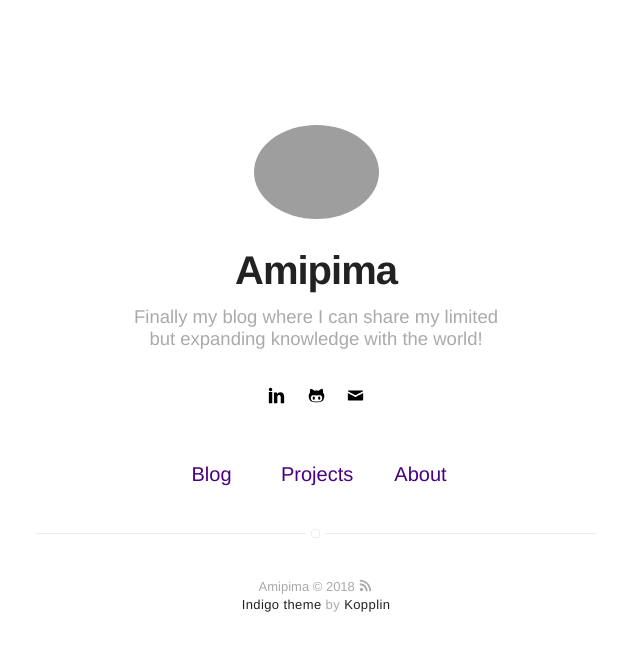
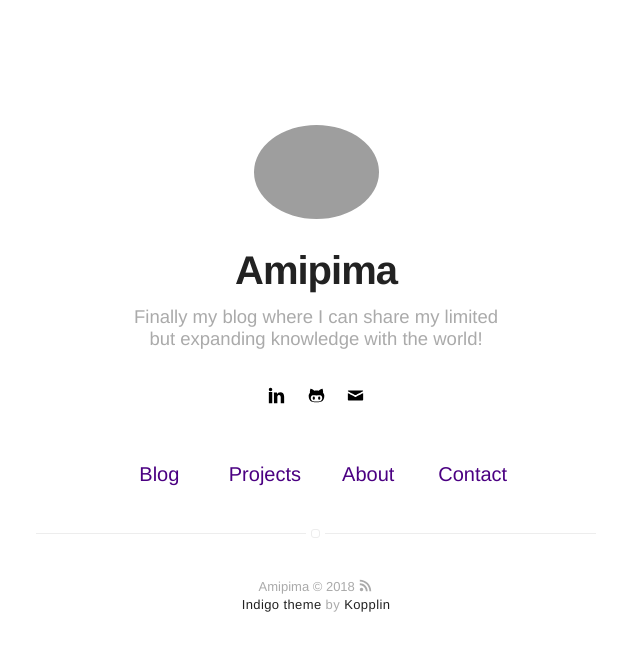
Before and after one commit to umtcnshn/umtcnshn.github.io, a Jekyll site: the page built from index.html, in a window 1280 px wide. Shown: the top 651 px of the page, without its empty margins (324-964 px from the left). Built offline with Jekyll 4.4.1, drawn with Linux system fonts in a browser that asks for light colours.

Commit message:
contact form added

```diff
--- a/_config.yml
+++ b/_config.yml
@@ -76,6 +76,7 @@ projects: true
 # if you don't need "about" or "blog", comment them out below
 about: true
 blog: true
+contact: true
 
 # do you want to show the "read time" of the posts?
 read-time: true
--- a/_includes/nav.html
+++ b/_includes/nav.html
@@ -30,6 +30,14 @@
             {% endif %}
         {% endif %}
 
+		{% if site.contact == true %}
+			{% if page.title != "Contact" %}
+				<li class="item">
+					<a class="link" href="{{ site.url }}/contact">Contact</a>
+				</li>
+			{% endif %}
+        {% endif %}
+
         {% if site.resume == true %}
             <li class="item">
                 <a class="link" href="{% if site.resume-external %}{{ site.resume-url }}{% else %}{{ site.url }}/{{ site.resume-url }}{% endif %}">Résumé</a>
```
Also changed, not shown: contact.html (added, +13 -0 lines).
